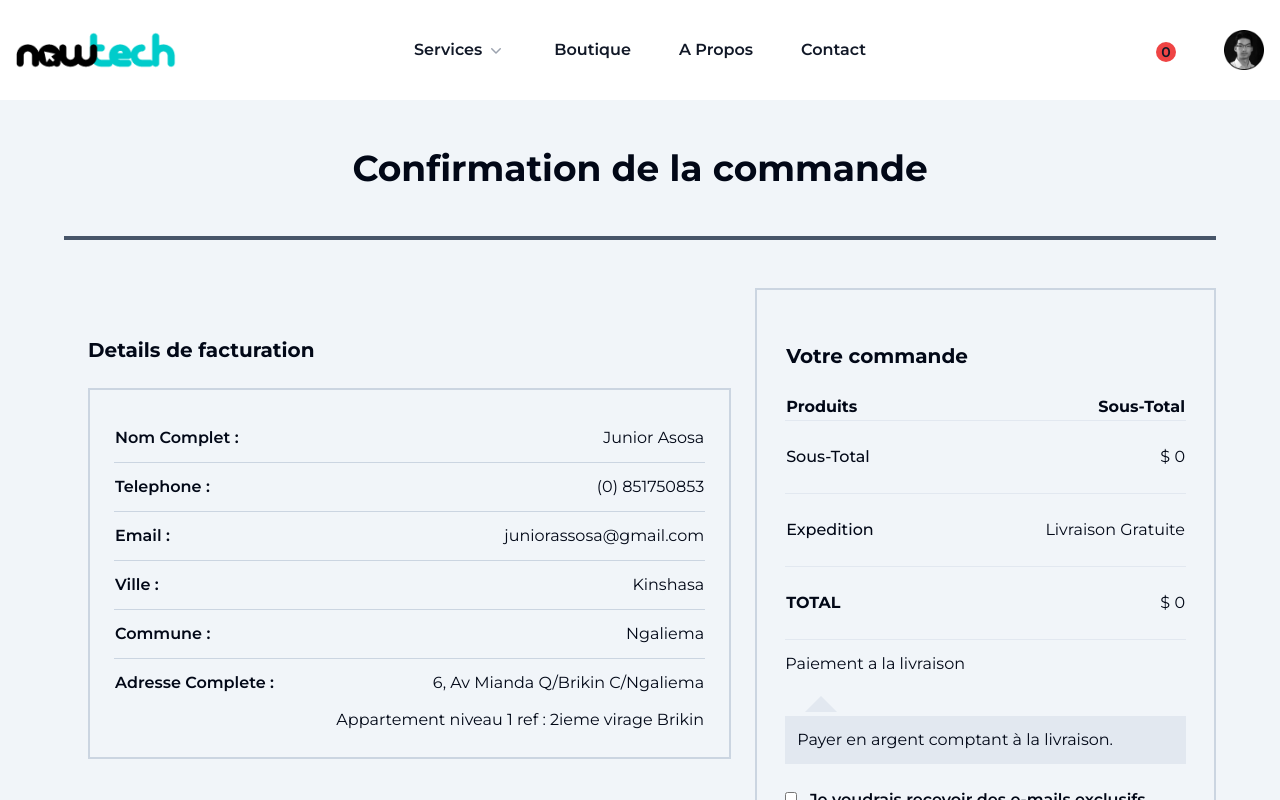
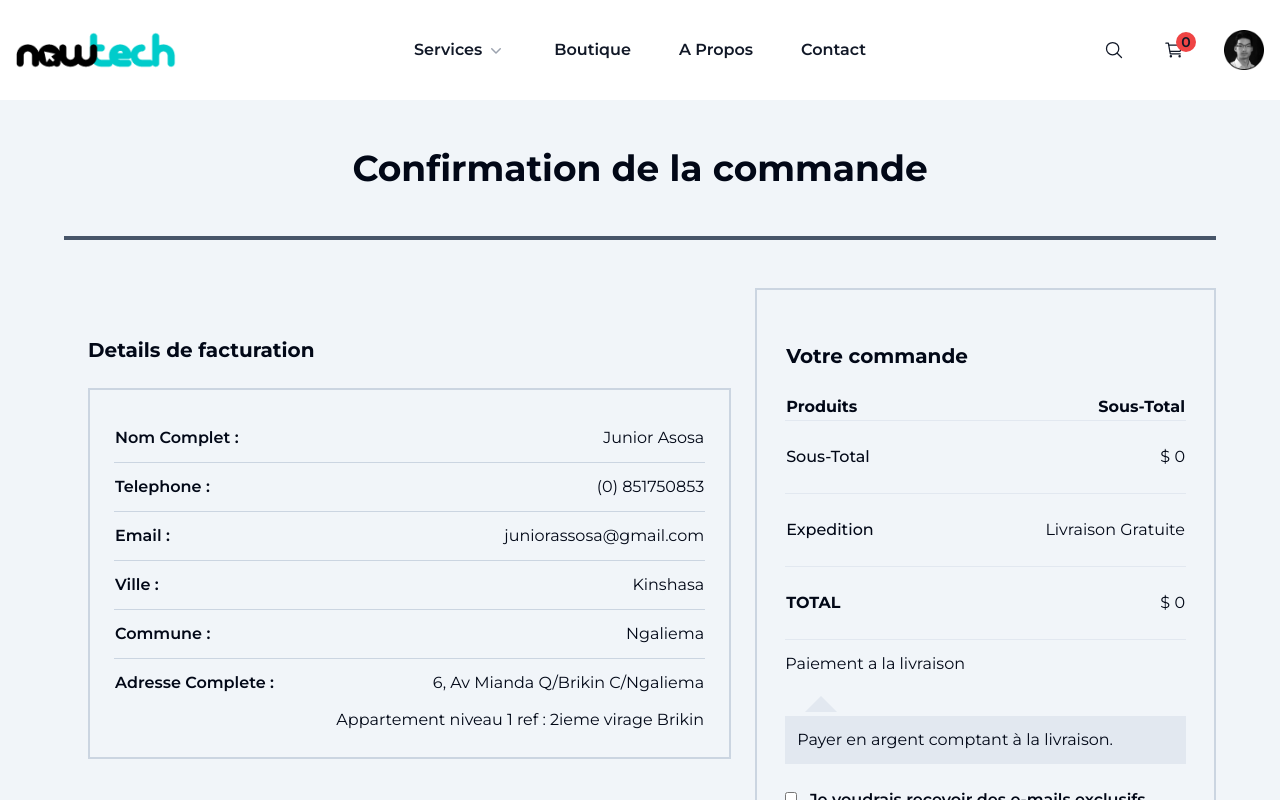
Before and after one commit to BlackJr-Git/e-commerce-shop, a React (Vite) app: page /checkout in a window 1280 px wide. Shown: the top 800 px of the page. Built offline with nearby package versions, Linux system fonts and the light colour scheme.

Commit message:
feat : delete product from cart

```diff
--- a/src/components/header/header-icons.jsx
+++ b/src/components/header/header-icons.jsx
@@ -7,10 +7,10 @@ function HeaderIcons({ handleClick }) {
   const { currentUser , productsAddedToCart } = useStore();
   return (
     <div className="flex w-40 items-center justify-between">
-      <div className="">
+      <div className="flex items-center justify-center cursor-pointer">
         <Icon iconName={"search-outline"} />
       </div>
-      <div onClick={handleClick} className="relative">
+      <div onClick={handleClick} className="relative flex items-center justify-center cursor-pointer">
         <Icon handleClick={handleClick} iconName={"cart-outline"} />
         <div className="flex items-center justify-center w-5 h-5 rounded-full bg-red-500 absolute -top-2 -right-3 z-0"> {productsAddedToCart.length} </div>
       </div>
--- a/src/components/icon.jsx
+++ b/src/components/icon.jsx
@@ -2,7 +2,7 @@
 
 function Icon({iconName, handleClick }) {
     return (
-      <div onClick={handleClick} className="font-semibold text-xl">
+      <div onClick={handleClick} className="font-semibold text-xl flex items-center justify-center cursor-pointer">
         <ion-icon name={iconName}></ion-icon>
       </div>
     );
--- a/src/components/layout.jsx
+++ b/src/components/layout.jsx
@@ -29,8 +29,8 @@ function Layout() {
       <Menu handleClick={toggleCart} />
         <Outlet />
         {displayCart
-        ? <SideCart handleClick={removeCart} className={"ease-in duration-500  h-screen w-96 bg-slate-50 fixed top-0 right-0 flex flex-col justify-between pb-6 border-l border-slate-400"} />
-        : <SideCart handleClick={removeCart} className={"ease-in duration-500 translate-x-full  h-screen w-96 bg-slate-50 fixed top-0 right-0 flex flex-col justify-between pb-6 border-l border-slate-400"}/>
+        ? <SideCart handleClick={removeCart} className={"ease-in duration-500 z-50  h-screen w-96 bg-slate-50 fixed top-0 right-0 flex flex-col justify-between pb-6 border-l border-slate-400"} />
+        : <SideCart handleClick={removeCart} className={"ease-in duration-500 z-50 translate-x-full  h-screen w-96 bg-slate-50 fixed top-0 right-0 flex flex-col justify-between pb-6 border-l border-slate-400"}/>
         }
         <Toaster />
       <Footer />
--- a/src/components/menu.jsx
+++ b/src/components/menu.jsx
@@ -111,9 +111,9 @@ export default function Menu({handleClick}) {
           </a>
         </Popover.Group>
         <div className="hidden lg:flex lg:flex-1 lg:justify-end">
-          <a href="#" className="text-sm font-semibold leading-6 text-gray-900">
+          <div className="text-sm font-semibold leading-6 text-gray-900">
           <HeaderIcons handleClick={handleClick}></HeaderIcons>
-          </a>
+          </div>
         </div>
       </nav>
       <Dialog as="div" className="lg:hidden" open={mobileMenuOpen} onClose={setMobileMenuOpen}>
@@ -185,7 +185,7 @@ export default function Menu({handleClick}) {
                   href="#"
                   className="-mx-3 block rounded-lg px-3 py-2.5 text-base font-semibold leading-7 text-gray-900 hover:bg-gray-50"
                 >
-                  <HeaderIcons></HeaderIcons>
+                  <HeaderIcons handleClick={handleClick}></HeaderIcons>
                 </a>
               </div>
             </div>
--- a/src/components/side-cart.jsx
+++ b/src/components/side-cart.jsx
@@ -58,16 +58,32 @@ function SideCart({ className, handleClick }) {
 export default SideCart;
 
 function SideCartProduct({ product }) {
+  const { productsAddedToCart, updateCart } = useStore();
+
+  function deleteProductFromCart() {
+    let newCart = productsAddedToCart.filter(
+      (element) => element.ID !== product.ID
+    );
+    updateCart(newCart);
+  }
+
   return (
-    <div className=" mx-3 flex items-center gap-4 border-b border-slate-200 p-2 w-full">
+    <div className=" mx-3 flex items-center justify-between gap-4 border-b border-slate-200 p-2 w-full">
+      <div className="flex gap-4">
         <div>
           <img className="w-16" src={product.images} alt="" />
         </div>
         <div>
           <p className="font-semibold">{product.name}</p>
-        <p>Couleur : rouge</p>
           <p className="">$ {product.price} </p>
         </div>
+      </div>
+      <button
+        onClick={deleteProductFromCart}
+        className="flex items-center justify-center mr-6 cursor-pointer w-5 h-full text-xl"
+      >
+        <ion-icon name="trash-outline"></ion-icon>
+      </button>
     </div>
   );
 }
@@ -92,7 +108,7 @@ function EmptyCart({ handleClick }) {
       <div className="flex flex-col items-center justify-center gap-3 border-t border-slate-200 py-3">
         <Button className="w-11/12 font-bold">
           {" "}
-          <Link to={"/shop"}>Continuer vos achats</Link>{" "}
+          <Link to={"/boutique"}>Continuer vos achats</Link>{" "}
         </Button>
       </div>
     </>
--- a/src/pages/shop.jsx
+++ b/src/pages/shop.jsx
@@ -8,7 +8,7 @@ function Shop() {
         <ProductFilter />
       </div>
       <div className="w-5/6">
-        {/* <ShopHeader></ShopHeader> */}
+        <ShopHeader></ShopHeader>
 
         <Products productData={productsData} />
       </div>
```
Lines whose indentation alone changed are shown as unchanged.
